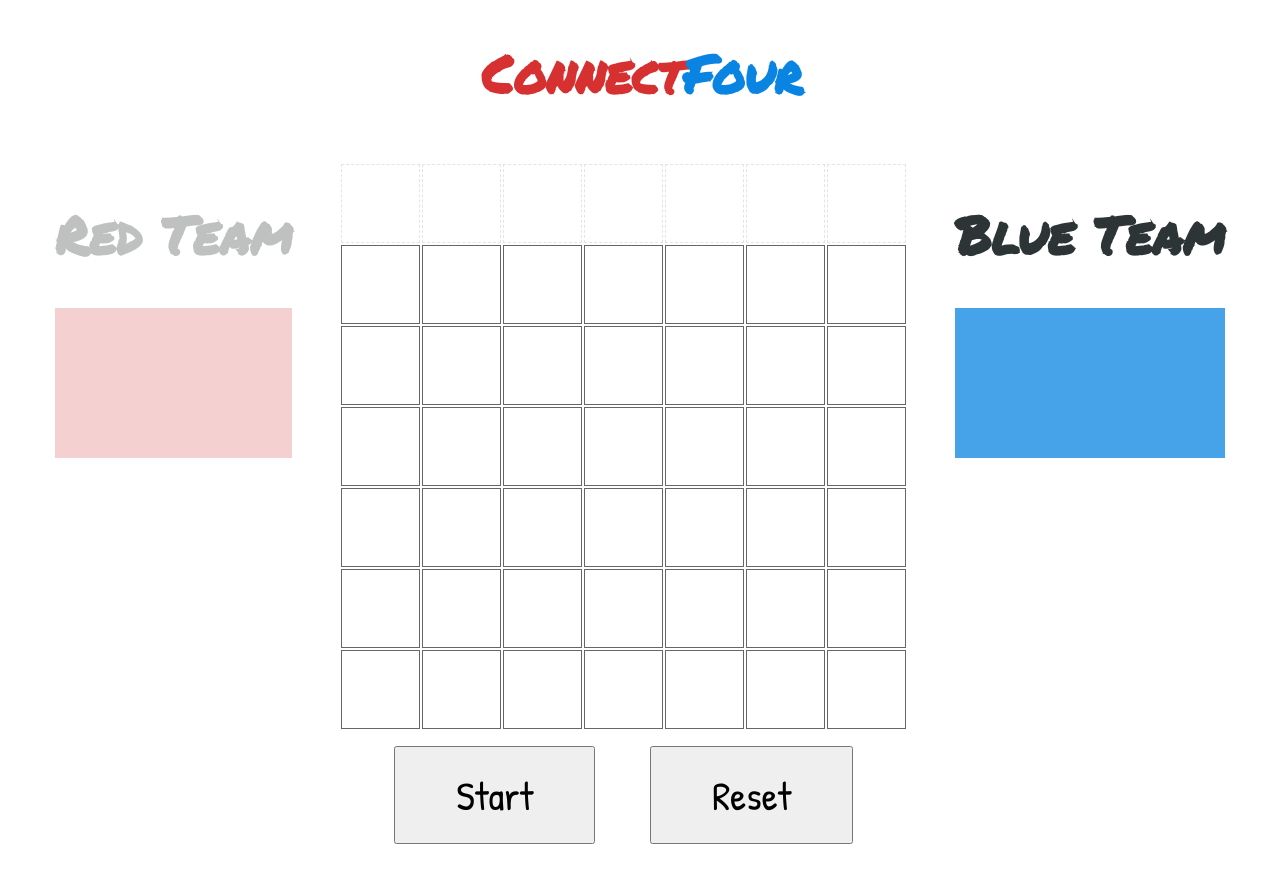
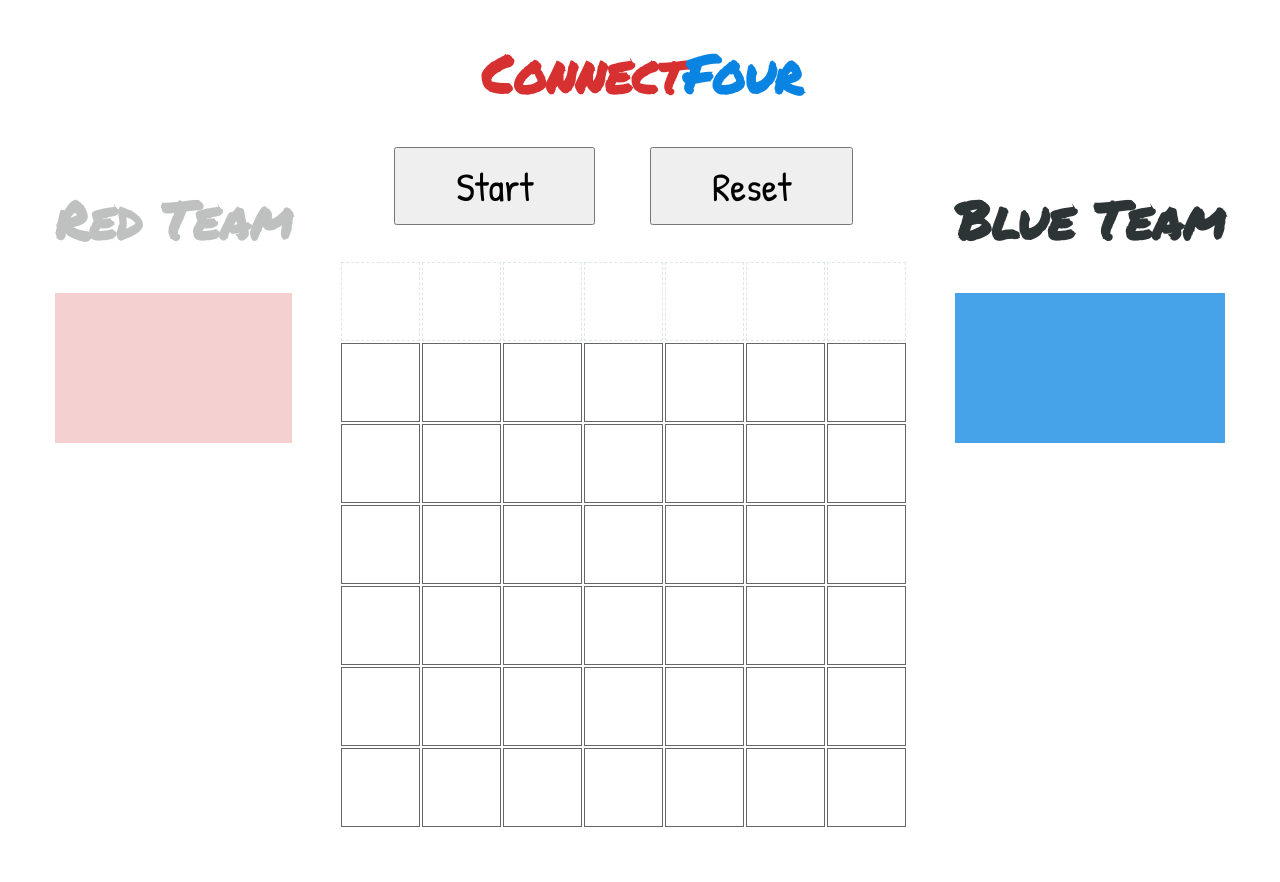
Before and after one commit to ZacharyFitzner/ConnectFour, a plain HTML site: page index.html in a window 1280 px wide. Before the commit the page ends 852 px from the top, so only its background shows below. Drawn offline with Linux system fonts and the light colour scheme.

Commit message:
buttons on top

```diff
--- a/connect4.css
+++ b/connect4.css
@@ -46,7 +46,7 @@ h1{
 }
 
 div{
-  margin-top: 15px;
+  margin-bottom: 35px;
 }
 
 /* Player Boxes are the Divs underneath each of the Player Titles, each color corresponding with their team */
@@ -82,7 +82,7 @@ div{
 
 button{
   font-size: 40px;
-  padding: 20px;
+  padding: 10px;
   padding-left: 60px;
   padding-right: 60px;
   font-family: 'Patrick Hand', cursive;
--- a/index.html
+++ b/index.html
@@ -29,12 +29,11 @@
 
     <!-- gameboard and buttons -->
     <div id="game">
-        <table id="board"></table>
-
         <div id ="buttons">
             <button id = 'start'>Start</button>
             <button id = 'reset'>Reset</button>
         </div>
+        <table id="board"></table>
     </div>
 
     <!-- Player2 (Blue) div with title and an associated box with the same color -->
```
